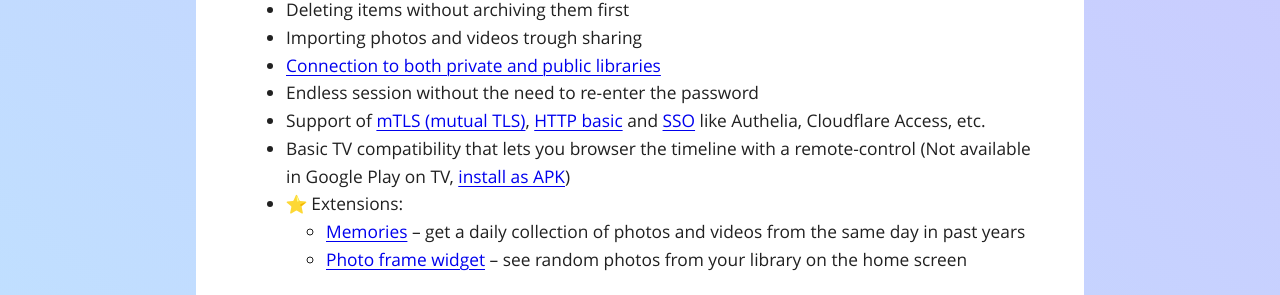
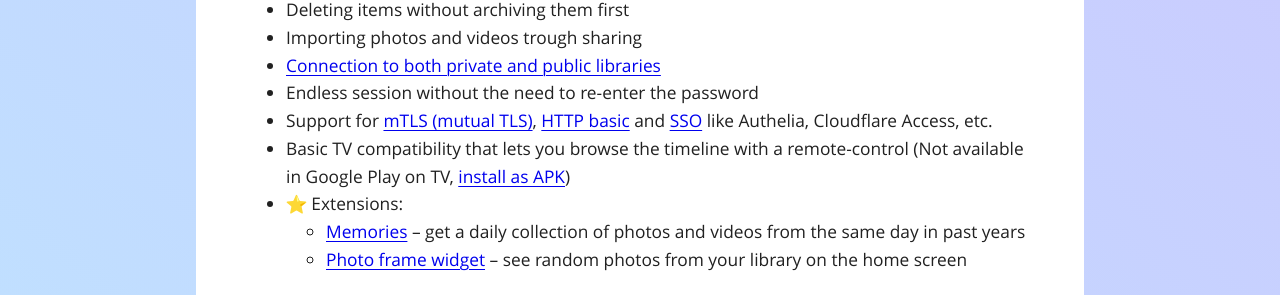
Before and after one commit to Radiokot/website, a Jekyll site: the page built from _projects/photoprism-android-gallery.html, in a window 1280 px wide. Shown: the part 1131-1426 px from the top of the page. Built offline with Jekyll 4.4.1, drawn with Linux system fonts in a browser that asks for light colours.

Commit message:
Fix typos

```diff
--- a/_projects/ln-addr-to-invoice.html
+++ b/_projects/ln-addr-to-invoice.html
@@ -57,7 +57,7 @@ background_color: "#212121"
 <div class="row">
     <div class="col-md-8">
         <h4>Copy-pasting an address</h4>
-        <p>You can always just copy an address and paste into LN Address to Invoice
+        <p>You can always just copy an address and paste it into LN Address to Invoice
             with the Paste button in the header of the intro screen, or with the
             <b>Paste address</b> launcher icon shortcut.
         </p>
--- a/_projects/photoprism-android-gallery.html
+++ b/_projects/photoprism-android-gallery.html
@@ -42,7 +42,7 @@ has_background_image: false
     <li><a href="https://github.com/Radiokot/photoprism-android-client/wiki/Connection-guide"
             target="_blank">Connection to both private and public libraries</a></li>
     <li>Endless session without the need to re-enter the password</li>
-    <li>Support of <a
+    <li>Support for <a
             href="https://github.com/Radiokot/photoprism-android-client/wiki/How-to-connect-to-a-library-with-mTLS-(mutual-TLS)-auth%3F">mTLS
             (mutual TLS)</a>,
         <a href="https://github.com/Radiokot/photoprism-android-client/wiki/Connection-guide"
@@ -52,7 +52,7 @@ has_background_image: false
             target="_blank">SSO</a>
         like Authelia, Cloudflare Access, etc.
     </li>
-    <li>Basic TV compatibility that lets you browser the timeline with a remote-control
+    <li>Basic TV compatibility that lets you browse the timeline with a remote-control
         (Not available in Google Play on TV,
         <a href="https://github.com/Radiokot/photoprism-android-client/issues/66#issuecomment-1667426238"
             target="_blank">install as APK</a>)
```
